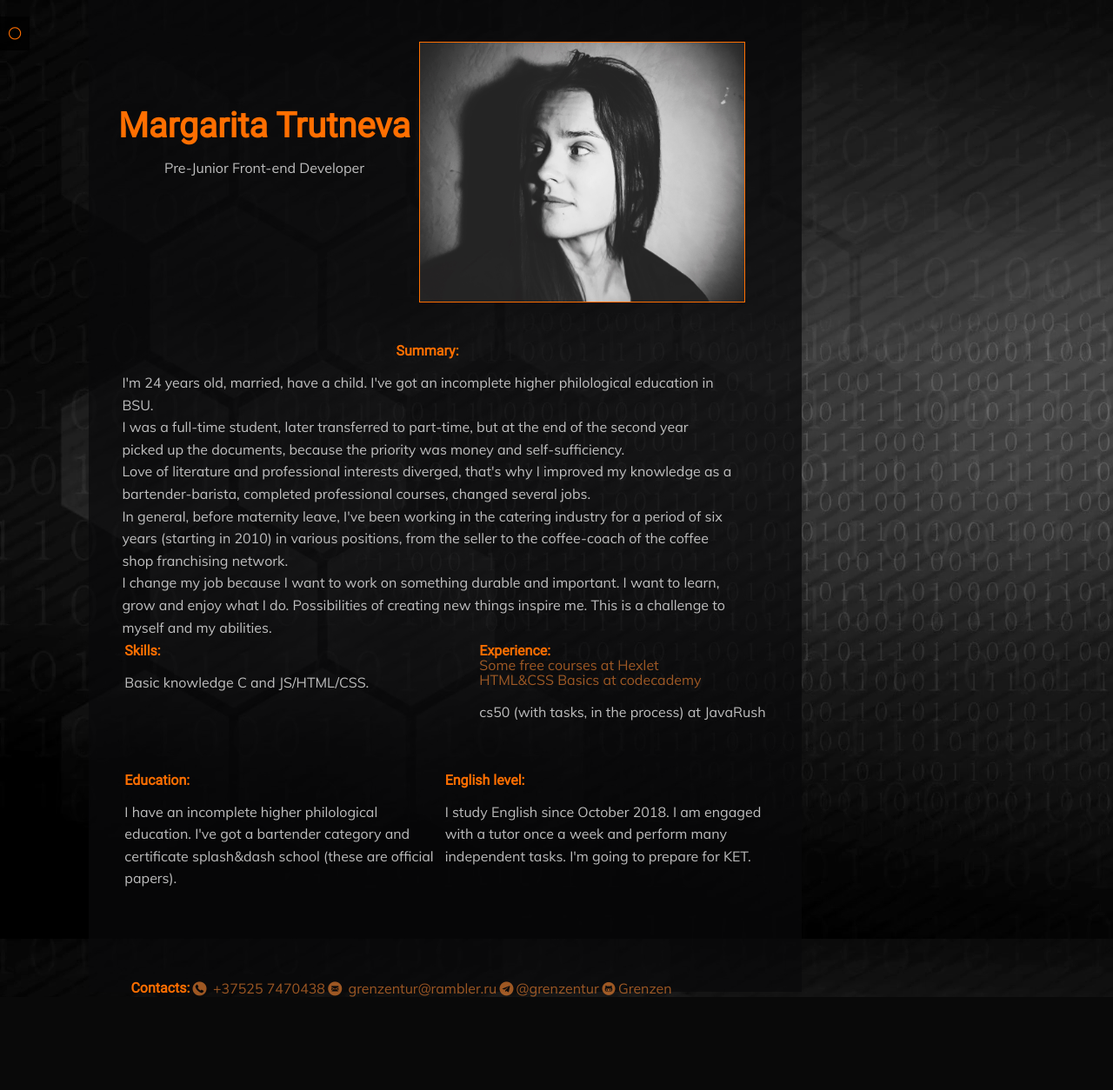
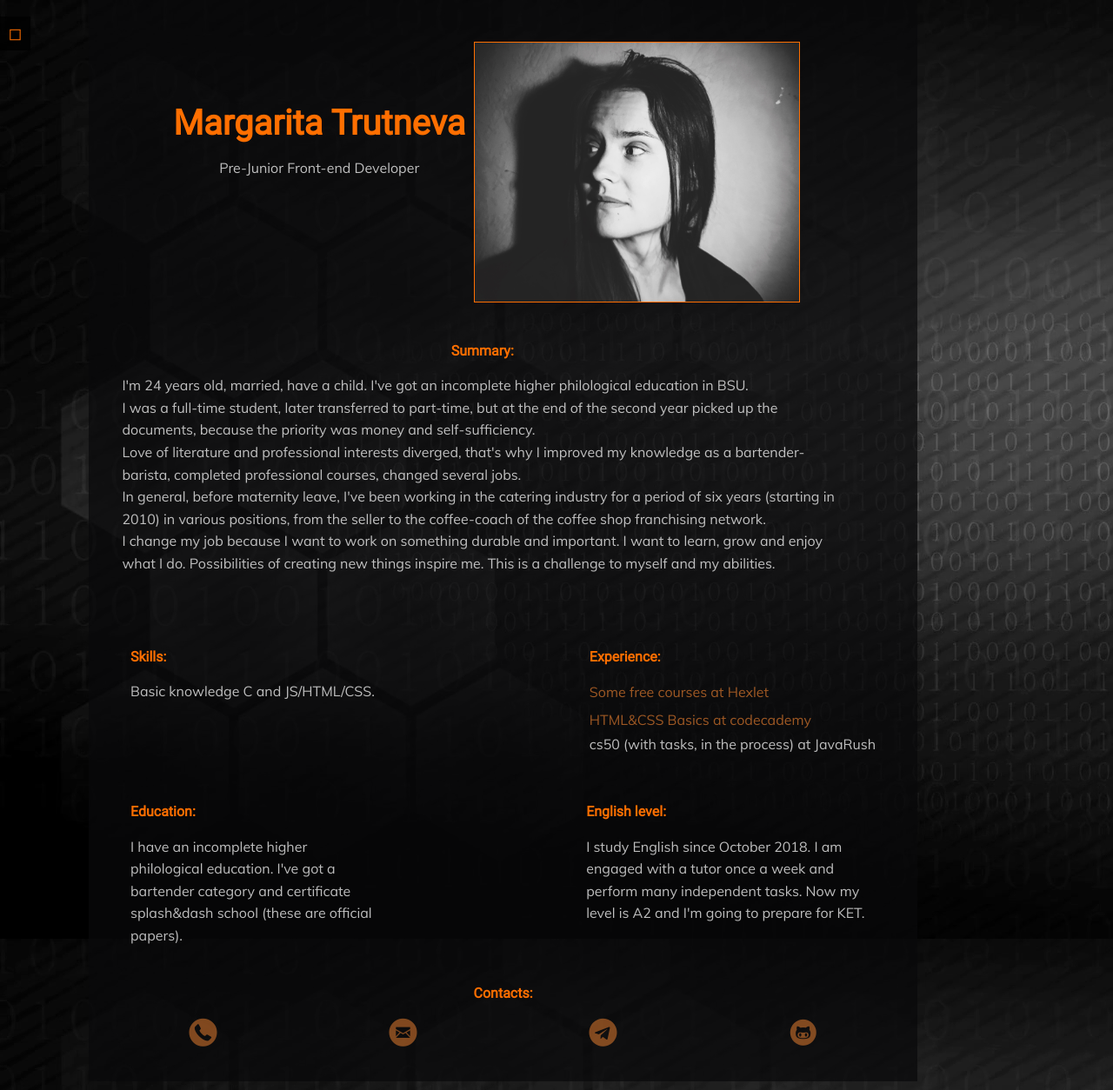
Before and after one commit to Grenzen/rsschool-2019Q1-cv, a PHP site: page / in a window 1280 px wide. Shown: the whole page at 87% size. Before the commit the page ends 1147 px from the top, so only its background shows below. Run offline with PHP 8.4, Linux system fonts and the light colour scheme.

Commit message:
feat: - add an increase in the font (:hover) and change the style of selection of contact information

```diff
--- /dev/null
+++ b/cv-html/assets/stylesheets/common.css
@@ -0,0 +1,51 @@
+body {
+  width: 1024px;
+  min-width: 512px;
+  background-image: url('../image/videoblocks-gray-technology-background-with-binary-codes-and-hexagons_bk0payk6x_thumbnail-full01.png');
+  background-repeat: repeat-y;
+  display: flex;
+  flex-direction: column;
+}
+
+main,
+footer {
+  width: 93%;
+  margin-top: 5%;
+  margin: 0% 10%;
+  z-index: 10;
+  background-color: rgba(9, 9, 10, 0.71);
+  color: rgba(236, 236, 236, 0.8);
+}
+
+footer {
+  height: 145px;
+}
+
+p {
+  line-height: 1.6em;
+  margin-top: 1.2em;
+  margin-bottom: 1.2em;
+}
+
+h3 {
+  font-size: 1em;
+}
+
+.contacts a,
+.experience a {
+  text-decoration: none;
+}
+
+.experience a,
+.contacts > ul > li > a {
+  color: #ff8b339a;
+}
+
+.contacts > ul > li > a:hover,
+.experience a:hover,
+.nav > ul > li > a:hover {
+  color: azure;
+  -webkit-transition: color .5s ease, padding .5s ease;
+  -moz-transition: color .5s ease, padding .5s ease;
+  transition: color .5s ease, padding .5s ease;
+}
--- /dev/null
+++ b/cv-html/assets/stylesheets/competence_and_education.css
@@ -0,0 +1,22 @@
+/* competence and education sections */
+
+.competence,
+.education {
+  display: flex;
+  flex-direction: row;
+  justify-content: space-between;
+  margin: 5%;
+  margin-bottom: -1%;
+}
+
+.experience a {
+  line-height: 2em;
+}
+
+.experience p {
+  margin-top: 0px;
+}
+
+.english {
+  padding-left: 240px;
+}
--- /dev/null
+++ b/cv-html/assets/stylesheets/contacts.css
@@ -0,0 +1,37 @@
+.contacts {
+  padding: 2em 0em;
+  display: flex;
+  flex-direction: column;
+  font-size: 1em;
+  align-items: center;
+  line-height: 1.5em;
+}
+
+.contacts ul {
+  width: 100%;
+  padding: 1em 1em;
+  display: flex;
+  flex-direction: row;
+  justify-content: space-around;
+}
+
+[class^='icon-'] {
+  font-size: 2em;
+  opacity: 0.8;
+
+  -webkit-transition: all 0.5s ease;
+  -moz-transition: all 0.5s ease;
+  -o-transition: all 0.5s easse;
+
+  -webkit-box-reflect: below 0px -webkit-gradient(linear, left top, left bottom, from(transparent), color-stop(.7, transparent), to(rgba(0,0,0,0.1)));
+}
+
+[class^='icon-']:hover {
+  opacity: 1;
+
+  -webkit-box-reflect: below 0px -webkit-gradient(linear, left top, left bottom, from(transparent), color-stop(.7, transparent), to(rgba(0,0,0,0.4)));
+
+  -webkit-box-shadow: 0px 0px 20px rgba(255,255,255,0.8);
+  -moz-box-shadow: 0px 0px 20px rgba(255,255,255,0.8);
+  box-shadow: 0px 0px 20px rgba(255,255,255,0.8);
+}
--- a/cv-html/assets/stylesheets/nav.css
+++ b/cv-html/assets/stylesheets/nav.css
@@ -51,7 +51,7 @@
 }
 
 .nav-toggle:after {
-  content: '\1F785';
+  content: '\25FB';
   text-decoration: none;
 }
 
@@ -127,6 +127,12 @@ a:-webkit-any-link {
   transition: color .5s ease, padding .5s ease;
 }
 
+.nav > ul > li > a:hover {
+  -webkit-transform: scale(1.1);
+  -ms-transform: scale(1.1);
+  transform: scale(1.1);
+}
+
 .nav > ul > li > a:after {
   content: '';
   display: block;
@@ -140,12 +146,11 @@ a:-webkit-any-link {
   transition: width .5s ease;
 }
 
-/*переместить эту часть в main*/
-
-[id='nav-toggle']:checked ~ main > article {
-  -webkit-transform: translateX(200px);
-  -moz-transform: translateX(200px);
-  transform: translateX(200px);
+[id='nav-toggle']:checked ~ main,
+[id='nav-toggle']:checked ~ footer {
+  -webkit-transform: translateX(98px);
+  -moz-transform: translateX(98px);
+  transform: translateX(98px);
 }
 
 article {
--- a/cv-html/assets/stylesheets/style.css
+++ b/cv-html/assets/stylesheets/style.css
@@ -2,6 +2,9 @@
 @import "../stylesheets/nav.css";
 @import "../stylesheets/fonts.css";
 @import "../stylesheets/about.css";
+@import "../stylesheets/competence_and_education.css";
+@import "../stylesheets/common.css";
+@import "../stylesheets/contacts.css";
 
 @import "../icons/css/animation.css";
 @import "../icons/css/fontello-codes.css";
@@ -9,72 +12,3 @@
 @import "../icons/css/fontello-ie7-codes.css";
 @import "../icons/css/fontello-ie7.css";
 @import "../icons/css/fontello.css";
-
-body {
-  width: 1024px;
-  min-width: 512px;
-  background-image: url('../image/videoblocks-gray-technology-background-with-binary-codes-and-hexagons_bk0payk6x_thumbnail-full01.png');
-  background-repeat: repeat-y;
-  display: flex;
-  flex-direction: column;
-}
-
-p {
-  line-height: 1.6em;
-  margin-top: 1em;
-  margin-bottom: 1em;
-}
-
-h3 {
-  font-size: 1em;
-}
-
-.contacts a,
-.experience a {
-  text-decoration: none;
-}
-
-main,
-footer {
-  width: 80%;
-  margin-top: 5%;
-  margin: 0% 10%;
-  z-index: 10;
-  background-color: rgba(9, 9, 10, 0.71);
-  color: rgba(236, 236, 236, 0.8);
-}
-
-.competence,
-.education {
-  display: flex;
-  flex-direction: row;
-  justify-content: space-between;
-  margin: 5%;
-}
-
-.experience a,
-.contacts > ul > li > a {
-  color: #ff8b339a;
-}
-
-.contacts > ul > li > a:hover,
-.experience a:hover,
-.nav > ul > li > a:hover {
-  color: azure;
-}
-
-footer {
-  height: 60px;
-  display: flex;
-  flex-direction: column;
-}
-
-.contacts {
-  margin: 3em;
-  display: flex;
-}
-
-.contacts ul {
-  display: flex;
-  flex-direction: row;
-}
--- a/cv-html/index.html
+++ b/cv-html/index.html
@@ -64,8 +64,9 @@
 
         <div class="experience">
           <h3>Experience:</h3>
+          <br>
           <a href="https://ru.hexlet.io/u/user-9d153c0fd9146d51">Some free courses at Hexlet</a><br>
-          <a href="https://www.codecademy.com/Grenzentur">HTML&CSS Basics at codecademy</a><br>
+          <a href="https://www.codecademy.com/Grenzentur">HTML&CSS Basics at codecademy</a>
           <p>cs50 (with tasks, in the process) at JavaRush</p>
         </div>
 
@@ -84,7 +85,7 @@
           <h3>English level:</h3>
           <p>
             I study English since October 2018. I am engaged with a tutor once a week
-            and perform many independent tasks. I'm going to prepare for KET.
+            and perform many independent tasks. Now my level is A2 and I'm going to prepare for KET.
           </p>
         </div>
 
@@ -95,10 +96,10 @@
       <section id="contacts" class="contacts">
         <h3>Contacts:</h3>
         <ul>
-          <li><a class="icon-phone-circled" href="tel:+375257470438"> +37525 7470438</a></li>
-          <li><a class="icon-mail-circled" href="mailto:grenzentur@rambler.ru"> grenzentur@rambler.ru</a></li>
-          <li><a class="icon-telegram" href="https://t.me/grenzentur">@grenzentur</a></li>
-          <li><a class="icon-github-circled" href="https://github.com/Grenzen">Grenzen</a></li>
+          <li><a class="icon-phone-circled" href="tel:+375257470438" target="_blank"></a></li>
+          <li><a class="icon-mail-circled" href="mailto:grenzentur@rambler.ru" target="_blank"></a></li>
+          <li><a class="icon-telegram" href="https://t.me/grenzentur" target="_blank"></a></li>
+          <li><a class="icon-github-circled" href="https://github.com/Grenzen" target="_blank"></a></li>
         </ul>
       </section>
     </footer>
```
